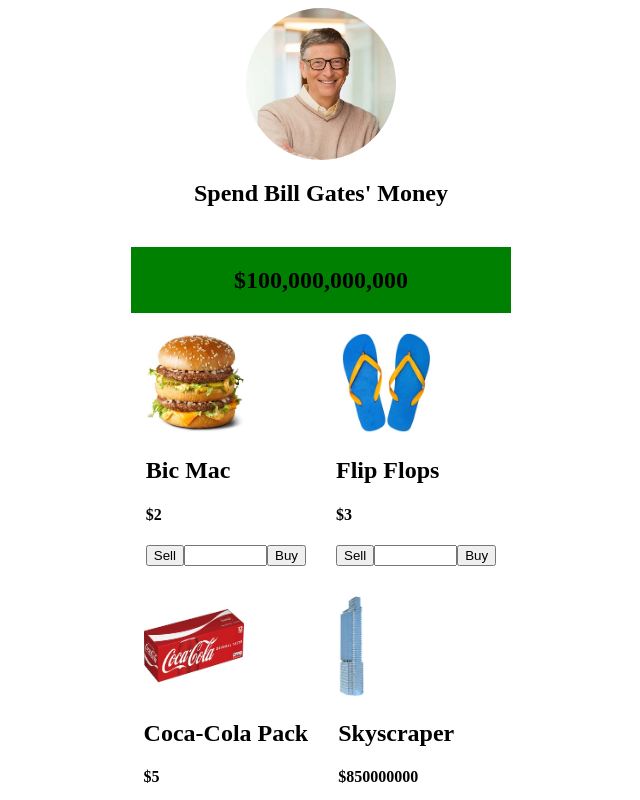
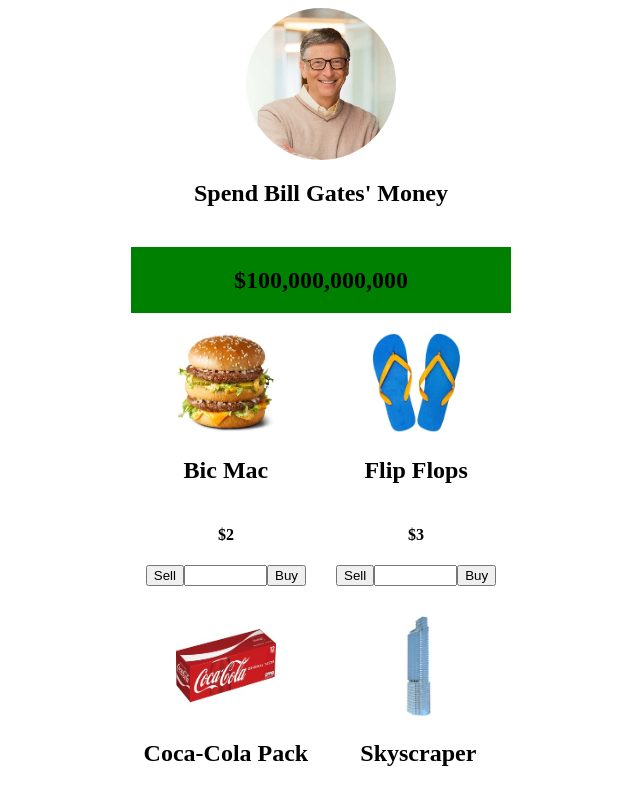
Before and after one commit to omar-yusuf-onalan/bill-gates, a React (Vite) app: page / in a window 1280 px wide. Shown: the top 800 px of the page, without its empty margins (319-959 px from the left). Built offline with nearby package versions, Linux system fonts and the light colour scheme.

Commit message:
Add flex to Item

```diff
--- a/src/Component/Item/Item.style.css
+++ b/src/Component/Item/Item.style.css
@@ -0,0 +1,18 @@
+.container {
+    display: flex;
+    flex-direction: column;
+    justify-content: center;
+    align-items: center;
+}
+
+.item-description {
+    display: flex;
+    flex-direction: column;
+    justify-content: center;
+    align-items: center;
+}
+
+.buy-sell {
+    display: flex;
+    justify-content: center;
+}
```
